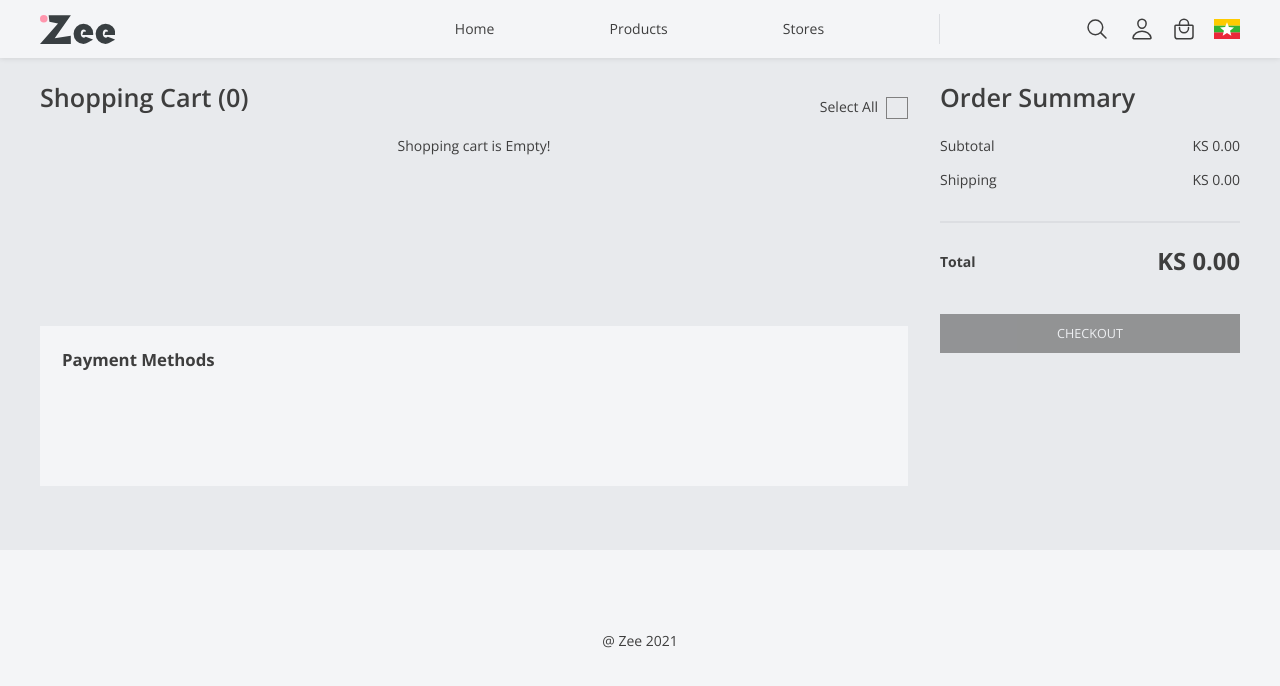
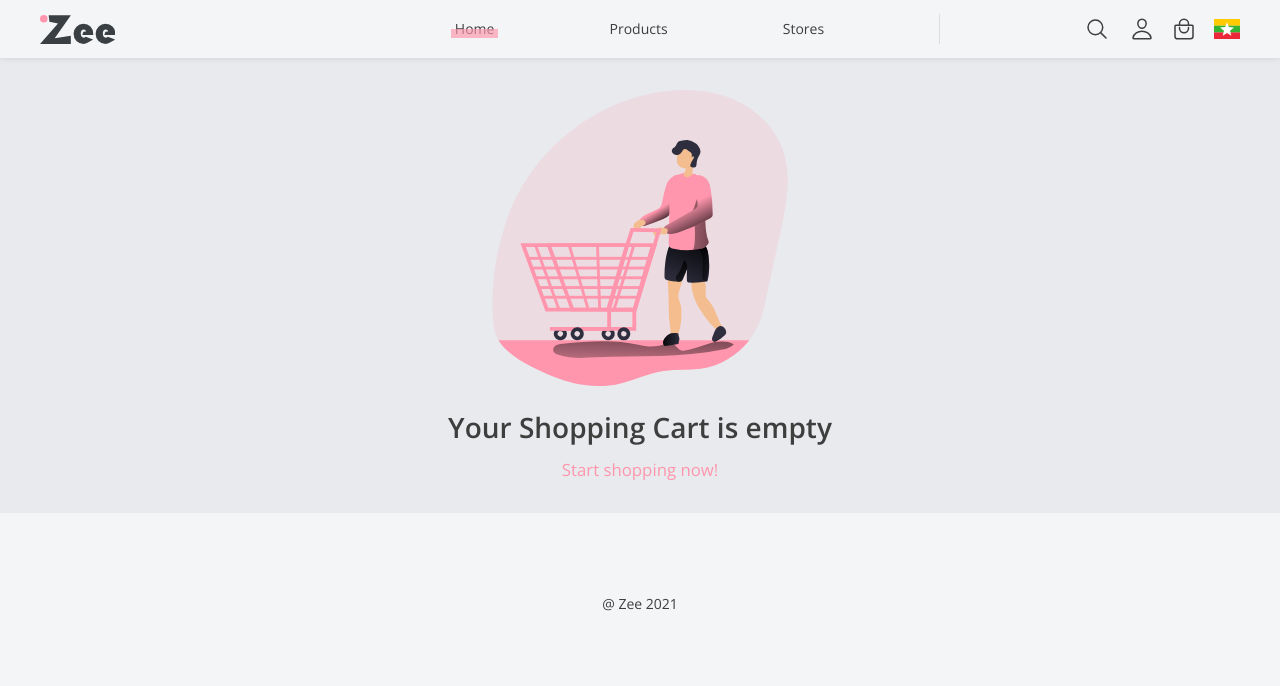
Before and after one commit to KhineKyaw/zee-ecommerce-site-client, a React (Create React App) app: page /shopcart in a window 1280 px wide. Shown: the top 686 px of the page. Built offline with nearby package versions, Linux system fonts and the light colour scheme.

Commit message:
finished cart.

```diff
--- a/src/App.js
+++ b/src/App.js
@@ -1,17 +1,17 @@
-import "./App.css";
-import { BrowserRouter, Route, Switch } from "react-router-dom";
+import "./App.css"
+import { BrowserRouter, Route, Switch } from "react-router-dom"
 
-import Navbar from "./components/Navigations/Navbar/Navbar";
-import LanguageProvider from "./context/LanguageProvider";
-import Footer from "./components/Footer/Footer";
-import CartProvider from "./context/CartProvider";
-import ModalProvider from "./context/ModalProvider";
-import AddedToCartModal from "./components/Cart/AddedToCartModal/AddedToCartModal";
-import HomePage from "./routes/HomePage";
-import ProductDetails from "./routes/ProductDetails";
-import Cart from "./routes/Cart";
-import ProductsCategory from "./routes/ProductsCategory";
-import StorePage from "./routes/StorePage";
+import Navbar from "./components/Navigations/Navbar/Navbar"
+import LanguageProvider from "./context/LanguageProvider"
+import Footer from "./components/Footer/Footer"
+import CartProvider from "./context/CartProvider"
+import ModalProvider from "./context/ModalProvider"
+import AddedToCartModal from "./components/Cart/AddedToCartModal/AddedToCartModal"
+import HomePage from "./routes/HomePage"
+import ProductDetails from "./routes/ProductDetails"
+import Cart from "./routes/Cart"
+import ProductsCategory from "./routes/ProductsCategory"
+import StorePage from "./routes/StorePage"
 
 function App() {
   return (
@@ -25,12 +25,11 @@ function App() {
             </header>
             <main>
               <Switch>
-                <Route path="/" exact component={HomePage} />
-                <Route path="/home" exact component={HomePage} />
-                <Route path="/product/:id" component={ProductDetails} />
-                <Route path="/shopcart" component={Cart} />
-                <Route path="/products" component={ProductsCategory} />
-                <Route path="/store/:id" component={StorePage} />
+                <Route path='/' exact component={HomePage} />
+                <Route path='/product/:id' component={ProductDetails} />
+                <Route path='/shopcart' component={Cart} />
+                <Route path='/products' component={ProductsCategory} />
+                <Route path='/store/:id' component={StorePage} />
               </Switch>
             </main>
             <Footer />
@@ -38,7 +37,7 @@ function App() {
         </CartProvider>
       </ModalProvider>
     </LanguageProvider>
-  );
+  )
 }
 
-export default App;
+export default App
--- a/src/components/Navigations/Navbar/Navbar.js
+++ b/src/components/Navigations/Navbar/Navbar.js
@@ -1,28 +1,28 @@
-import React, { useContext } from "react";
-import { Link } from "react-router-dom";
-import IconButton from "../../UI/HeaderIconButton/HeaderIconButton";
+import React, { useContext } from "react"
+import { Link } from "react-router-dom"
+import IconButton from "../../UI/HeaderIconButton/HeaderIconButton"
 
-import classes from "./Navbar.module.css";
-import NavbarItem from "./NavbarItem/NavbarItem";
-import LanguageContext from "../../../context/language-context";
-import LanguageSwitch from "./LanguageSwitch/LanguageSwitch";
-import NavSearchBar from "./NavSearchBar/NavSearchBar";
-import Logo from "./Logo/Logo";
-import CartContext from "../../../context/cart-context";
+import classes from "./Navbar.module.css"
+import NavbarItem from "./NavbarItem/NavbarItem"
+import LanguageContext from "../../../context/language-context"
+import LanguageSwitch from "./LanguageSwitch/LanguageSwitch"
+import NavSearchBar from "./NavSearchBar/NavSearchBar"
+import Logo from "./Logo/Logo"
+import CartContext from "../../../context/cart-context"
 
 const Navbar = () => {
   const {
     languageDict: texts,
     changeLanguage,
-    language,
-  } = useContext(LanguageContext);
+    language
+  } = useContext(LanguageContext)
 
-  const cartState = useContext(CartContext);
-  const navbarClasses = [classes.navbar, classes.sticky];
+  const cartState = useContext(CartContext)
+  const navbarClasses = [classes.navbar, classes.sticky]
 
   const languageChangedHandler = () => {
-    changeLanguage(language === "en" ? "mm" : "en");
-  };
+    changeLanguage(language === "en" ? "mm" : "en")
+  }
 
   return (
     <>
@@ -31,19 +31,17 @@ const Navbar = () => {
         <div className={classes.navbar_inner}>
           <Logo />
           <ul className={classes.pages}>
-            <NavbarItem active={true} to="/home">
-              {texts.navbar["home"]}
-            </NavbarItem>
-            <NavbarItem to="/products">{texts.navbar["products"]}</NavbarItem>
-            <NavbarItem to="/stores">{texts.navbar["stores"]}</NavbarItem>
+            <NavbarItem to=''>{texts.navbar["home"]}</NavbarItem>
+            <NavbarItem to='/products'>{texts.navbar["products"]}</NavbarItem>
+            <NavbarItem to='/stores'>{texts.navbar["stores"]}</NavbarItem>
           </ul>
           <div className={classes.actions}>
-            <NavSearchBar placeholder="Search" autoFocus />
-            <IconButton name="profile" />
-            <Link to="/shopcart">
+            <NavSearchBar placeholder='Search' autoFocus />
+            <IconButton name='profile' />
+            <Link to='/shopcart'>
               <IconButton
                 showNotification={cartState.items.length}
-                name="bag"
+                name='bag'
               />
             </Link>
             <LanguageSwitch
@@ -54,7 +52,7 @@ const Navbar = () => {
         </div>
       </div>
     </>
-  );
-};
+  )
+}
 
-export default Navbar;
+export default Navbar
--- a/src/components/Navigations/Navbar/NavbarItem/NavbarItem.js
+++ b/src/components/Navigations/Navbar/NavbarItem/NavbarItem.js
@@ -1,20 +1,23 @@
-import React from "react";
-import { Link } from "react-router-dom";
+import React from "react"
+import { NavLink } from "react-router-dom"
 
-import classes from "./NavbarItem.module.css";
+import classes from "./NavbarItem.module.css"
 
-const NavbarItem = (props) => {
-  const className = [classes.item];
+const NavbarItem = props => {
+  const className = [classes.item]
 
-  if (props.active) {
-    className.push(classes.active);
-  }
+  // if (props.active) {
+  //   className.push(classes.active)
+  // }
 
   return (
-    <Link className={className.join(" ")} {...props}>
+    <NavLink
+      activeClassName={classes.active}
+      className={className.join(" ")}
+      {...props}>
       {props.children}
-    </Link>
-  );
-};
+    </NavLink>
+  )
+}
 
-export default NavbarItem;
+export default NavbarItem
--- a/src/components/Navigations/Navbar/NavbarItem/NavbarItem.module.css
+++ b/src/components/Navigations/Navbar/NavbarItem/NavbarItem.module.css
@@ -26,6 +26,7 @@
   background-color: rgba(var(--color-primary-rgb), 65%);
 }
 
-.item:hover::before {
+.item:hover::before,
+.active.item::before {
   width: calc(100% + var(--nav-item-hover-offset));
 }
--- a/src/routes/Cart.js
+++ b/src/routes/Cart.js
@@ -1,25 +1,37 @@
-import React from "react"
+import React, { useContext } from "react"
 
 import Layout from "../hoc/Layout"
 import CartItemList from "../components/Cart/CartItemList/CartItemList"
 import OrderSummary from "../components/Cart/OrderSummary/OrderSummary"
 import classes from "./Cart.module.css"
-import Recommendations from "../components/Product/Recommendations/Recommendations"
-import PaymentMethods from "../components/Cart/PaymentMethods/PaymentMethods"
+import CartContext from "../context/cart-context"
+import EmptyCartSvg from "../assets/svg/empty_cart.svg"
+import { Link } from "react-router-dom"
+
+const cartEmpty = (
+  <div className={classes.empty}>
+    <div style={{ backgroundImage: `url('${EmptyCartSvg}')` }}></div>
+    <p>Your Shopping Cart is empty</p>
+    <Link to='/'>Start shopping now!</Link>
+  </div>
+)
 
 const Cart = () => {
-  return (
-    <Layout>
+  const { items } = useContext(CartContext)
+
+  const content =
+    items && items.length ? (
       <div className={classes.sectionrow}>
         <div className={classes.sectioncolumn}>
           <CartItemList />
-          <PaymentMethods />
         </div>
         <OrderSummary />
       </div>
-      {/* <Recommendations /> */}
-    </Layout>
-  )
+    ) : (
+      cartEmpty
+    )
+
+  return <Layout>{content}</Layout>
 }
 
 export default Cart
--- a/src/routes/Cart.module.css
+++ b/src/routes/Cart.module.css
@@ -1,5 +1,6 @@
 .sectionrow {
   display: flex;
+  min-height: 65vh;
   margin-top: var(--size-common-whitespace-small);
 }
 
@@ -8,3 +9,31 @@
   flex: 1;
   flex-flow: column;
 }
+
+.empty {
+  align-items: center;
+  display: flex;
+  flex-flow: column;
+  justify-content: center;
+}
+
+.empty div {
+  width: 296px;
+  height: 296px;
+  background-size: cover;
+  background-position: center;
+  background-repeat: no-repeat;
+  margin: 32px 22px 22px;
+}
+
+.empty p {
+  font-size: 2rem;
+  font-weight: 600;
+  margin-bottom: 12px;
+}
+
+.empty a {
+  font-size: 1.2rem;
+  color: var(--color-primary);
+  text-decoration: none;
+}
```
Also changed, not shown: src/assets/svg/empty_cart.svg (added).
